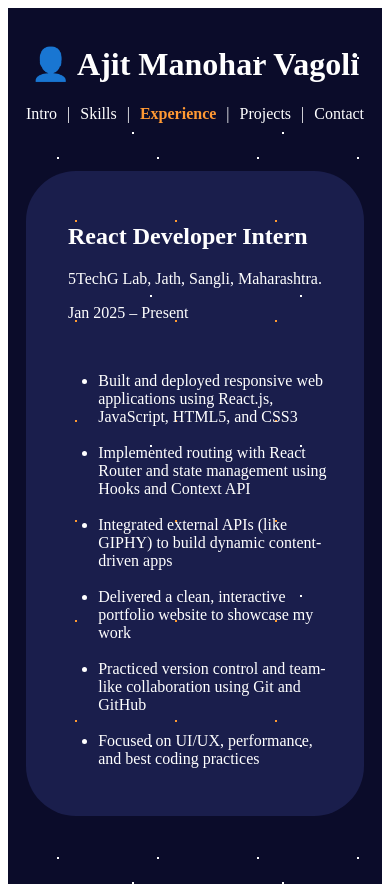
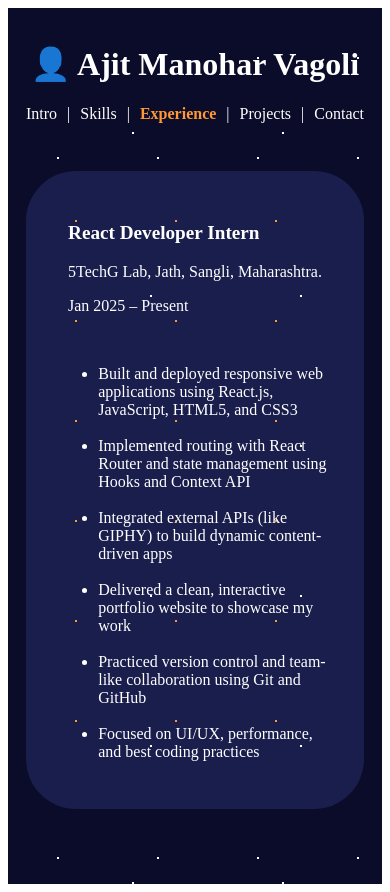
Before and after one commit to AjitVagoli/Portfolio-Website, a React (Vite) app: page /experience in a window 390 px wide. Built offline with nearby package versions, Linux system fonts and the light colour scheme.

Commit message:
Responsive CSS update

```diff
--- a/src/Components/Experience.jsx
+++ b/src/Components/Experience.jsx
@@ -4,7 +4,7 @@ const Experience = () => {
   return (
     <div className='exp'>
       <div>
-      <h2><strong>React Developer Intern</strong></h2>
+      <h3>React Developer Intern</h3>
       <p>5TechG Lab, Jath, Sangli, Maharashtra.</p>
       <p>Jan 2025 – Present</p>
       </div>
--- a/src/index.css
+++ b/src/index.css
@@ -167,4 +167,16 @@
       width: 50%;
       padding: 0.5rem 1rem;
     }
+
+    li{
+        font-size: 1rem;
+    }
+
+    h3{
+        font-size: 1.2rem;
+    }
+
+    p{
+        font-size: 1rem;
+    }
   }
```
